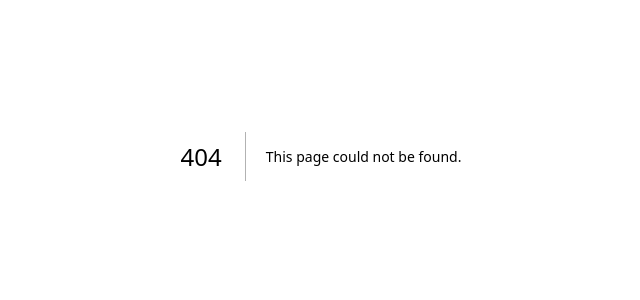
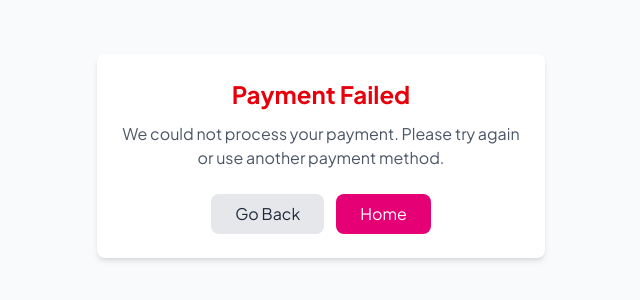
Before and after one commit to deligo-pt/deligo-food-e-commerce-web-application, a Next.js app: page /payment-failed in a window 1280 px wide. Before the commit this address had no page. Shown: the part 244-544 px from the top of the page, without its empty margins (319-959 px from the left). Built offline with nearby package versions, Linux system fonts and the light colour scheme; no server answers.

Commit message:
feat(payment): add payment success/failure flow with automatic order creation and redirects

```diff
--- /dev/null
+++ b/src/app/payment-failed/page.tsx
@@ -0,0 +1,79 @@
+"use client";
+
+import { Suspense, useEffect } from "react";
+import { useRouter, useSearchParams } from "next/navigation";
+import { apiClient } from "@/lib/apiClient";
+
+function PaymentFailedContent() {
+  const router = useRouter();
+  const searchParams = useSearchParams();
+
+  const summaryId = searchParams.get("summaryId");
+
+  useEffect(() => {
+    const handleFailure = async () => {
+      if (!summaryId) return;
+
+      try {
+        await apiClient.post(
+          `/payment/reduniq/handle-payment-failure/${summaryId}`
+        );
+      } catch (error) {
+        console.error("Failed to update payment status", error);
+      }
+    };
+
+    handleFailure();
+  }, [summaryId]);
+
+  return (
+    <div className="flex min-h-screen items-center justify-center bg-gray-50 px-4">
+      <div className="w-full max-w-md rounded-lg bg-white p-6 text-center shadow-md">
+        <h1 className="text-2xl font-bold text-red-600">
+          Payment Failed
+        </h1>
+
+        <p className="mt-3 text-gray-600">
+          We could not process your payment. Please try again or use another
+          payment method.
+        </p>
+
+        {summaryId && (
+          <p className="mt-2 text-sm text-gray-500">
+            Reference: {summaryId}
+          </p>
+        )}
+
+        <div className="mt-6 flex justify-center gap-3">
+          <button
+            onClick={() => router.push("/cart")}
+            className="rounded-lg bg-gray-200 px-6 py-2 text-gray-800"
+          >
+            Go Back
+          </button>
+
+          <button
+            onClick={() => router.push("/")}
+            className="rounded-lg bg-pink-600 px-6 py-2 text-white"
+          >
+            Home
+          </button>
+        </div>
+      </div>
+    </div>
+  );
+}
+
+export default function PaymentFailedPage() {
+  return (
+    <Suspense
+      fallback={
+        <div className="flex min-h-screen items-center justify-center">
+          Loading payment details...
+        </div>
+      }
+    >
+      <PaymentFailedContent />
+    </Suspense>
+  );
+}
--- /dev/null
+++ b/src/app/payment-success/page.tsx
@@ -0,0 +1,16 @@
+import { Suspense } from "react";
+import SuccessContent from "@/components/payment/SuccessContent";
+
+export default function PaymentSuccessPage() {
+  return (
+    <Suspense
+      fallback={
+        <div className="flex min-h-screen items-center justify-center">
+          Loading payment details...
+        </div>
+      }
+    >
+      <SuccessContent />
+    </Suspense>
+  );
+}
--- /dev/null
+++ b/src/components/payment/SuccessContent.tsx
@@ -0,0 +1,80 @@
+"use client";
+
+import { useSearchParams, useRouter } from "next/navigation";
+import { useEffect, useRef, useState } from "react";
+import { apiClient, getApiErrorMessage } from "@/lib/apiClient";
+
+export default function SuccessContent() {
+  const searchParams = useSearchParams();
+  const router = useRouter();
+
+  const summaryId = searchParams.get("summaryId");
+  const token = searchParams.get("token");
+
+  const hasCreatedOrder = useRef(false);
+
+  const [error, setError] = useState<string | null>(null);
+
+  useEffect(() => {
+    const createOrder = async () => {
+      if (hasCreatedOrder.current) return;
+
+      if (!summaryId) {
+        setError("Missing payment summary.");
+        return;
+      }
+
+      hasCreatedOrder.current = true;
+
+      try {
+        await apiClient.post("/orders/create-order", {
+          checkoutSummaryId: summaryId,
+          paymentToken: token || undefined,
+        });
+
+        router.replace("/orders");
+      } catch (err) {
+        setError(getApiErrorMessage(err, "Failed to create order."));
+      }
+    };
+
+    createOrder();
+  }, [summaryId, token, router]);
+
+  if (error) {
+    return (
+      <div className="flex min-h-screen items-center justify-center bg-gray-50 px-4">
+        <div className="w-full max-w-md rounded-lg bg-white p-6 text-center shadow-md">
+          <h1 className="text-2xl font-bold text-red-600">
+            Order Creation Failed
+          </h1>
+
+          <p className="mt-3 text-gray-600">{error}</p>
+
+          <button
+            onClick={() => router.replace("/payment-failed")}
+            className="mt-6 rounded-lg bg-pink-600 px-6 py-2 text-white"
+          >
+            Continue
+          </button>
+        </div>
+      </div>
+    );
+  }
+
+  return (
+    <div className="flex min-h-screen items-center justify-center bg-gray-50">
+      <div className="text-center">
+        <div className="mx-auto h-12 w-12 animate-spin rounded-full border-4 border-pink-600 border-t-transparent" />
+
+        <h2 className="mt-4 text-lg font-semibold text-gray-800">
+          Payment Successful
+        </h2>
+
+        <p className="mt-2 text-gray-600">
+          Creating your order...
+        </p>
+      </div>
+    </div>
+  );
+}
```
